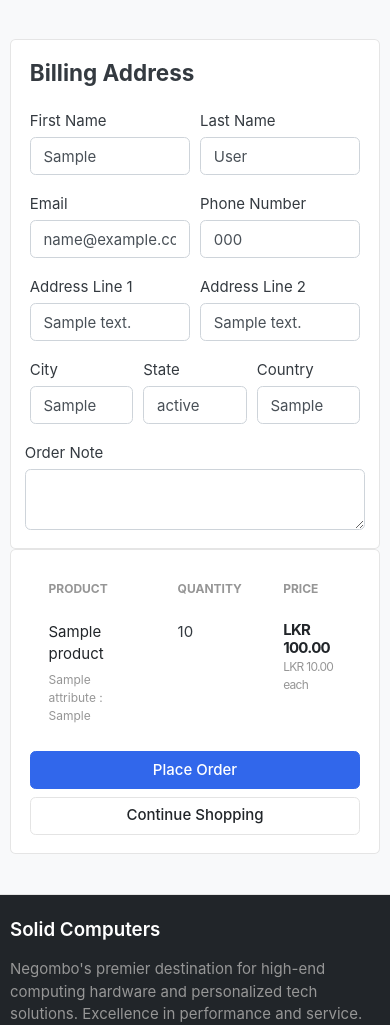
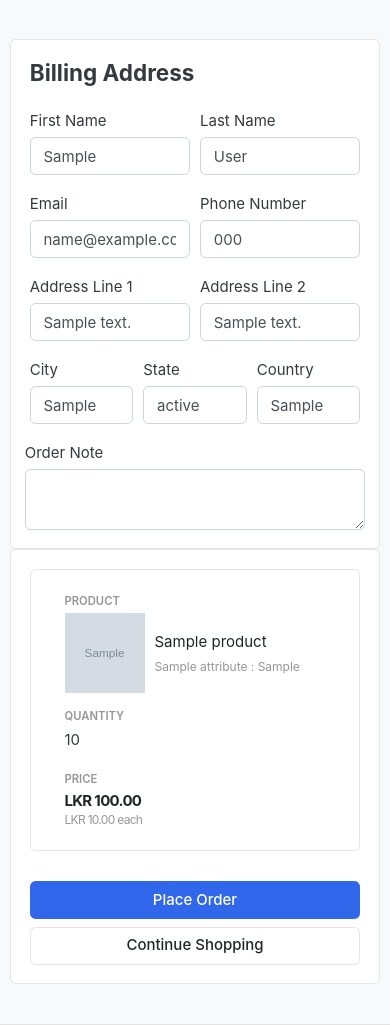
Before and after one commit to dehemi2001/ecommerce_django, a Django app: page /cart/checkout/ in a window 390 px wide. Shown: the part 370-1395 px from the top of the page. Run offline with Django 5.2, Linux system fonts and the light colour scheme; a user stored in the database is signed in; data comes from the database, SQL or seed files in the repository; tables that the repository leaves empty hold one stand-in row (values such as "Sample post"); grey boxes marked "Sample" are stand-in pictures; some libraries are stand-ins or nearby versions; some web fonts are replaced.

Commit message:
Cart page made mobile responsive

```diff
--- a/ecommerce_django/static/css/responsive.css
+++ b/ecommerce_django/static/css/responsive.css
@@ -17,11 +17,8 @@
   .table-shopping-cart .itemside .info {
     padding: 0;
   }
-  .table-shopping-cart .itemside .aside {
-    display: none;
-  }
 }
-@media all and (max-width: 1999px) {
+@media all and (max-width: 1199px) {
   /* mobile and tablet devices */
   .mobile-block {
     display: block;
@@ -135,6 +132,52 @@
     object-fit: contain !important;
     display: block !important;
   }
+
+  /* Cart mobile layout */
+  .table-shopping-cart thead {
+    display: none;
+  }
+
+  .table-shopping-cart tbody tr {
+    display: block;
+    margin-bottom: 1rem;
+    border: 1px solid #e4e4e4;
+    border-radius: 0.37rem;
+    padding: 1rem;
+    background: #fff;
+  }
+
+  .table-shopping-cart tbody td {
+    display: block;
+    width: 100% !important;
+    text-align: left !important;
+    padding: 0.5rem 0;
+    border: none;
+    position: relative;
+  }
+
+  .table-shopping-cart tbody td::before {
+    content: attr(data-label);
+    font-weight: 600;
+    font-size: 0.75rem;
+    text-transform: uppercase;
+    color: #969696;
+    display: block;
+    margin-bottom: 0.25rem;
+  }
+
+  .table-shopping-cart .itemside .aside {
+    display: block !important;
+  }
+
+  .table-shopping-cart .itemside .info {
+    padding-left: 10px;
+  }
+
+  .input-spinner {
+    width: 100%;
+    max-width: 150px;
+  }
 }
 
 /*# sourceMappingURL=responsive.css.map */
--- a/templates/store/checkout.html
+++ b/templates/store/checkout.html
@@ -76,14 +76,14 @@
                         <thead class="text-muted">
                             <tr class="small text-uppercase">
                                 <th scope="col">Product</th>
-                                <th scope="col" width="120">Quantity</th>
-                                <th scope="col" width="120">Price</th>
+                                <th scope="col">Quantity</th>
+                                <th scope="col">Price</th>
                             </tr>
                         </thead>
                         <tbody>
                             {% for cart_item in cart_items %}
                             <tr>
-                                <td>
+                                <td data-label="Product">
                                     <figure class="itemside align-items-center">
                                         <div class="aside"><img src="{{ cart_item.product.images.url }}" class="img-sm">
                                         </div>
@@ -100,10 +100,10 @@
                                         </figcaption>
                                     </figure>
                                 </td>
-                                <td>
+                                <td data-label="Quantity">
                                     <label for="">{{ cart_item.quantity }}</label>
                                 </td>
-                                <td>
+                                <td data-label="Price">
                                     <div class="price-wrap">
                                         <var class="price">LKR {{ cart_item.sub_total }}</var>
                                         <small class="text-muted"> LKR {{ cart_item.price }} each </small>
```
Also changed, not shown: templates/orders/payments.html (+5 -5 lines), templates/store/cart.html (+7 -7 lines).
